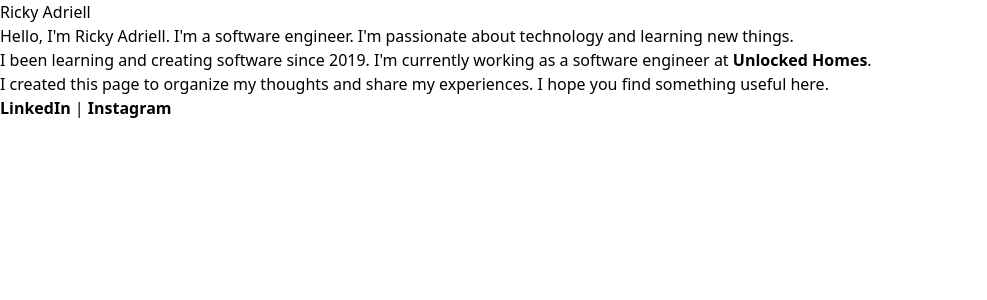
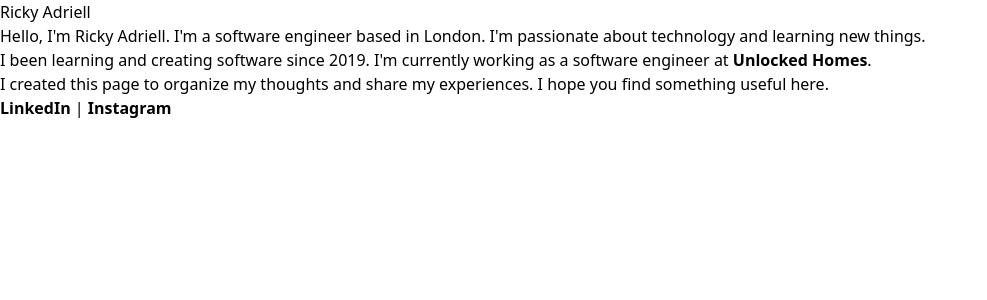
Before and after one commit to rickyadriell/web, a Next.js app: page / in a window 1280 px wide. Shown: the top 300 px of the page, without its empty margins (0-987 px from the left). Built offline with nearby package versions, Linux system fonts and the light colour scheme.

Commit message:
Update personal introduction to include location

```diff
--- a/pages/index.mdx
+++ b/pages/index.mdx
@@ -1,6 +1,6 @@
 # Ricky Adriell
 
-Hello, I'm Ricky Adriell. I'm a software engineer. I'm passionate about technology and learning new things.
+Hello, I'm Ricky Adriell. I'm a software engineer based in London. I'm passionate about technology and learning new things.
 
 I been learning and creating software since 2019. I'm currently working as a software engineer at [**Unlocked Homes**](https://unlcoked.homes).
 
```
